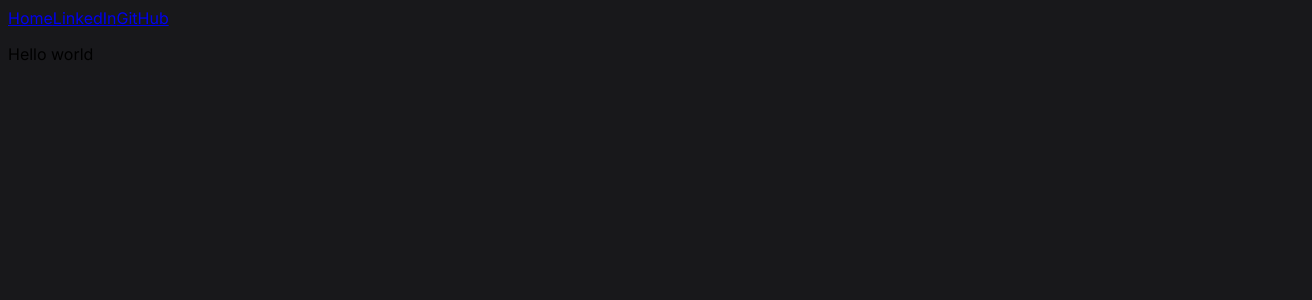
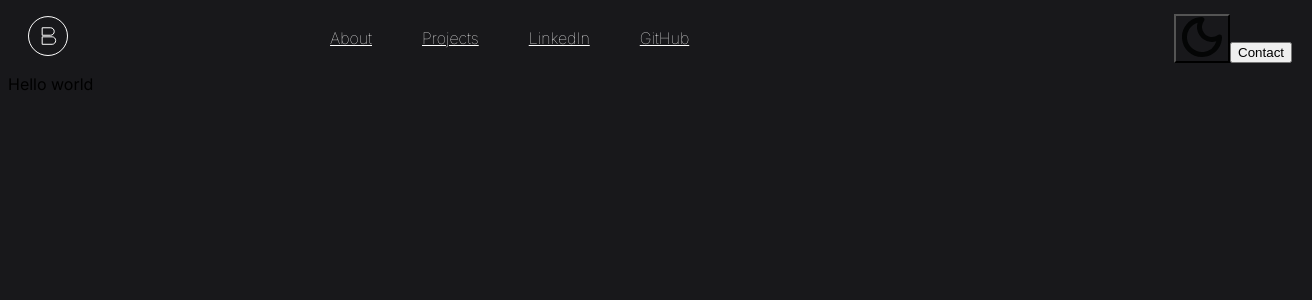
Before and after one commit to BenW2k/Ben-Resume, a Next.js app in the folder frontend/: page / in a window 1280 px wide. Shown: the top 300 px of the page, 1312 px wide, since content can reach past the window. Built offline with nearby package versions, Linux system fonts and the light colour scheme.

Commit message:
+routine commit additional classes and styles

```diff
--- a/frontend/app/components/NavBar.tsx
+++ b/frontend/app/components/NavBar.tsx
@@ -1,13 +1,24 @@
-import styles from "../styles/NavBar.module.css";
+import styles from "../styles/navBar.module.css";
 import Link from "next/link";
+import Image from "next/image";
 import {NavDropdown} from "react-bootstrap";
 import Nav from "react-bootstrap/Nav";
+import darkModeIcon from "../assets/img/moon-dark-theme.svg";
+import darkModeLogo from "../assets/img/figma-logo-white.svg";
 
 export const Navbar = () => {
   return (
-    <div>
-      <Nav className="me-auto">
-        <Link href="/Home">Home</Link>
+    <div className={styles.navbar}>
+      <a href="/">
+        <Image
+          src={darkModeLogo}
+          alt="dark-mode-logo"
+          className={styles["night-main-logo"]}
+        />
+      </a>
+      <Nav className={styles["nav-links"]}>
+        <Link href="/about">About</Link>
+        <Link href="/projects">Projects</Link>
         <Link
           href="https://www.linkedin.com/in/ben-workman-ds/"
           target="_blank"
@@ -19,6 +30,18 @@ export const Navbar = () => {
           GitHub
         </Link>
       </Nav>
+      <div className="navbar-icons">
+        <button className={styles["night-mode-button"]}>
+          <Image
+            src={darkModeIcon}
+            alt="dark-mode-toggle-icon"
+            className={styles["night-mode-moon"]}
+          />
+        </button>
+        <button className="nav-button">
+          <span>Contact</span>
+        </button>
+      </div>
     </div>
   );
 };
--- a/frontend/app/styles/NavBar.module.css
+++ b/frontend/app/styles/NavBar.module.css
@@ -1,4 +1,43 @@
+@font-face {
+  font-family: "Kanetin";
+  src: url("../assets/fonts/Kanetin.otf");
+}
+@font-face {
+  font-family: "Inter-Light";
+  src: url("../assets/fonts/Inter-Light.ttf");
+}
 .navbar {
   display: flex;
   justify-content: space-between;
+  align-items: center;
+  height: 5vh;
+  width: 100%;
+  padding: 10px 20px 0px 20px;
+}
+
+.night-main-logo {
+  -o-object-fit: contain;
+     object-fit: contain;
+  width: 5vh;
+  height: auto;
+}
+
+.nav-links {
+  width: 50%;
+  justify-content: center;
+}
+.nav-links a {
+  padding: 0px 25px;
+  color: #ffffff;
+  font-weight: 100;
+}
+
+.night-mode-moon {
+  height: 40px;
+  width: auto;
+}
+
+.night-mode-button {
+  background-color: transparent;
+  outline: none;
 }/*# sourceMappingURL=NavBar.module.css.map */
--- a/frontend/app/styles/NavBar.module.scss
+++ b/frontend/app/styles/NavBar.module.scss
@@ -1,4 +1,35 @@
+@use "variables";
+
 .navbar {
   display: flex;
   justify-content: space-between;
+  align-items: center;
+  height: 5vh;
+  width: 100%;
+  padding: 10px 20px 0px 20px;
 }
+
+.night-main-logo {
+  object-fit: contain;
+  width: 5vh;
+  height: auto;
+}
+
+.nav-links {
+  width: 50%;
+  justify-content: center;
+  a {
+    padding: 0px 25px;
+    color: variables.$base_font_colour;
+    font-weight: 100;
+  }
+}
+
+.night-mode-moon {
+  height: 40px;
+  width: auto;
+}
+.night-mode-button {
+  background-color: transparent;
+  outline: none;
+}
```
